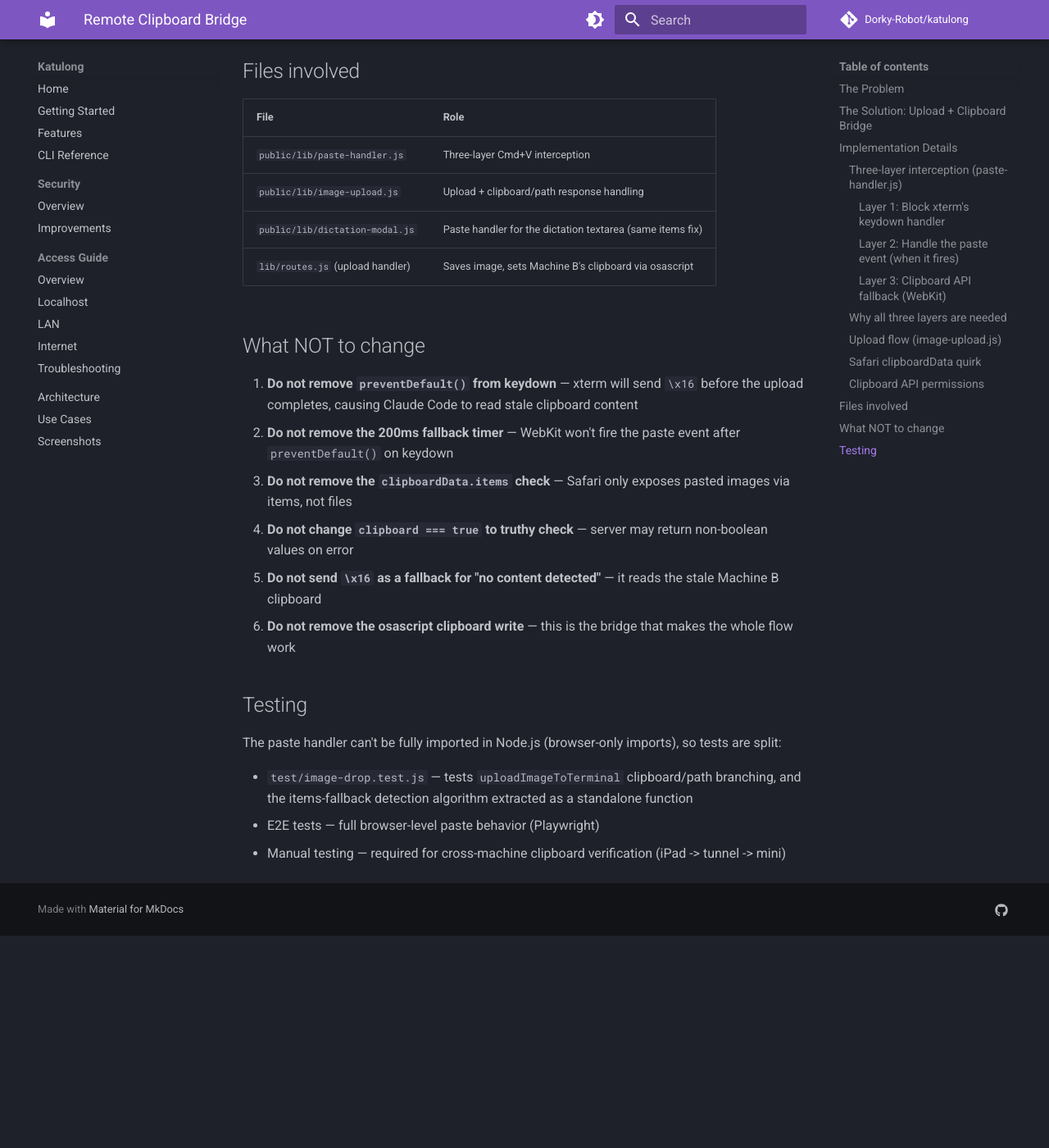
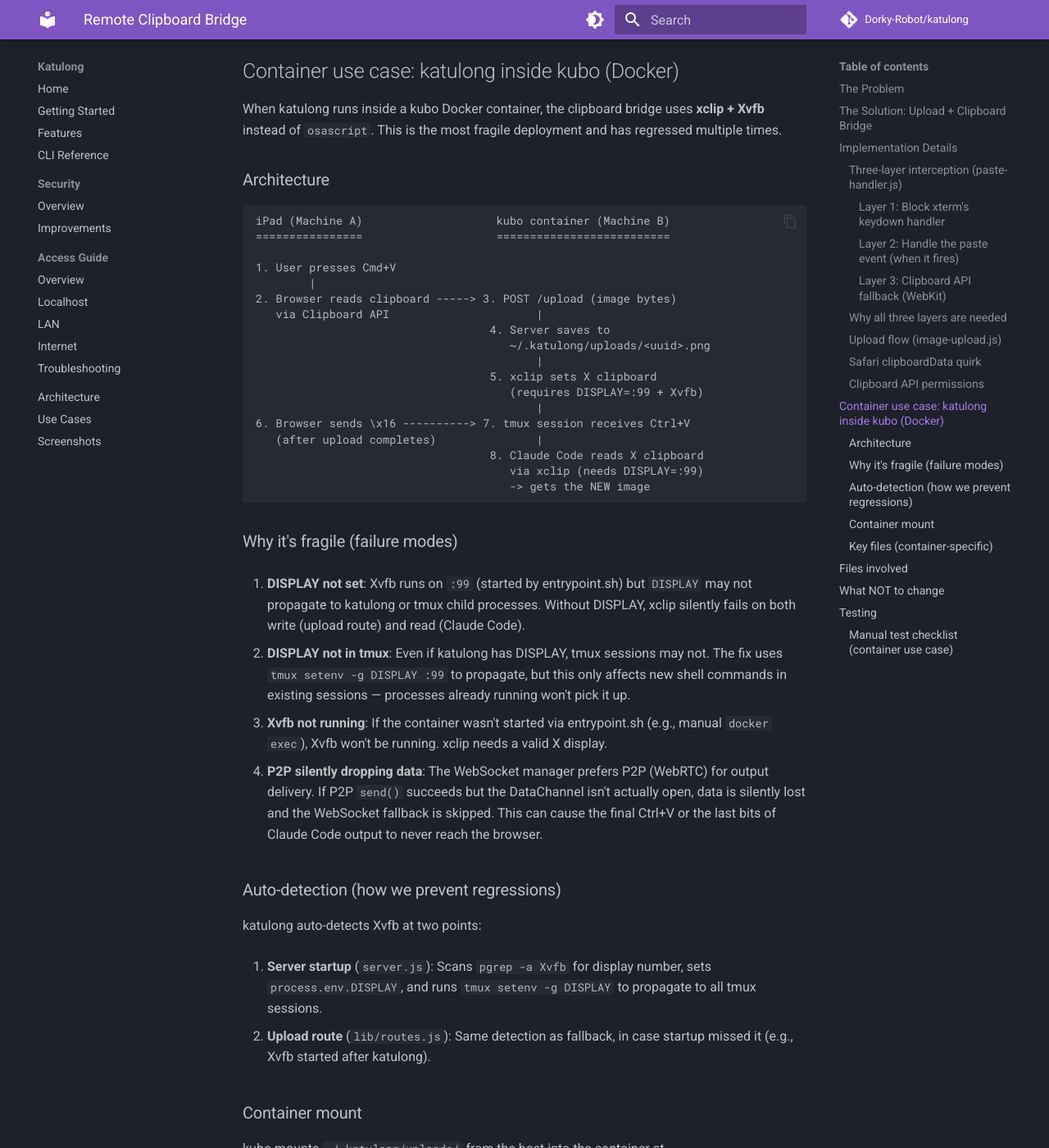
Before and after one commit to Dorky-Robot/katulong, an MkDocs documentation site: the page built from docs/clipboard-bridge.md, in a window 1280 px wide and 1400 px high, scrolled down 2876 px. Shown: the whole window at 82% size. Built offline with MkDocs 1.6.1 and Material for MkDocs 9.7.7, drawn with Linux system fonts in a browser that asks for light colours; comment, search, counter and statistics services are not loaded; before the commit the page ends 4017 px from its top, so only the background shows below that; some of the changed text lies outside the part shown.

Commit message:
docs: clipboard bridge container docs, tests, and learnings log
- Updated docs/clipboard-bridge.md with the full container (kubo) use
  case: Xvfb/DISPLAY propagation, xclip flow, failure modes, and
  manual test checklist
- Added test/clipboard-bridge.test.js with 7 tests covering: Xvfb
  display auto-detection, xclip round-trip (write PNG / read back),
  xclip failure without DISPLAY, P2P send() return value, and tmux
  DISPLAY propagation
- Created docs/LEARNINGS.md capturing 5 lessons from PR #357:
  clipboard regression, P2P data loss, scroll lock, Shift+Enter,
  and text paste bracketing

Co-Authored-By: Claude Opus 4.6 (1M context) <noreply@anthropic.com>

````diff
--- a/docs/clipboard-bridge.md
+++ b/docs/clipboard-bridge.md
@@ -98,6 +98,68 @@ Both paths must be checked, and the `items` path must also apply the `isImageFil
 
 `navigator.clipboard.readText()` has a lower permission bar and may work without a prompt.
 
+## Container use case: katulong inside kubo (Docker)
+
+When katulong runs inside a kubo Docker container, the clipboard bridge uses **xclip + Xvfb** instead of `osascript`. This is the most fragile deployment and has regressed multiple times.
+
+### Architecture
+
+```
+iPad (Machine A)                    kubo container (Machine B)
+================                    ==========================
+
+1. User presses Cmd+V
+        |
+2. Browser reads clipboard -----> 3. POST /upload (image bytes)
+   via Clipboard API                      |
+                                   4. Server saves to
+                                      ~/.katulong/uploads/<uuid>.png
+                                          |
+                                   5. xclip sets X clipboard
+                                      (requires DISPLAY=:99 + Xvfb)
+                                          |
+6. Browser sends \x16 ----------> 7. tmux session receives Ctrl+V
+   (after upload completes)               |
+                                   8. Claude Code reads X clipboard
+                                      via xclip (needs DISPLAY=:99)
+                                      -> gets the NEW image
+```
+
+### Why it's fragile (failure modes)
+
+1. **DISPLAY not set**: Xvfb runs on `:99` (started by entrypoint.sh) but `DISPLAY` may not propagate to katulong or tmux child processes. Without DISPLAY, xclip silently fails on both write (upload route) and read (Claude Code).
+
+2. **DISPLAY not in tmux**: Even if katulong has DISPLAY, tmux sessions may not. The fix uses `tmux setenv -g DISPLAY :99` to propagate, but this only affects new shell commands in existing sessions — processes already running won't pick it up.
+
+3. **Xvfb not running**: If the container wasn't started via entrypoint.sh (e.g., manual `docker exec`), Xvfb won't be running. xclip needs a valid X display.
+
+4. **P2P silently dropping data**: The WebSocket manager prefers P2P (WebRTC) for output delivery. If P2P `send()` succeeds but the DataChannel isn't actually open, data is silently lost and the WebSocket fallback is skipped. This can cause the final Ctrl+V or the last bits of Claude Code output to never reach the browser.
+
+### Auto-detection (how we prevent regressions)
+
+katulong auto-detects Xvfb at two points:
+
+1. **Server startup** (`server.js`): Scans `pgrep -a Xvfb` for display number, sets `process.env.DISPLAY`, and runs `tmux setenv -g DISPLAY` to propagate to all tmux sessions.
+
+2. **Upload route** (`lib/routes.js`): Same detection as fallback, in case startup missed it (e.g., Xvfb started after katulong).
+
+### Container mount
+
+kubo mounts `~/.katulong/uploads/` from the host into the container at `/home/dev/.katulong/uploads/` (read-write). This allows:
+- Host-side katulong to save uploads that container-side Claude Code can read
+- Container-side katulong to save uploads locally
+
+The custom `pbpaste` script in kubo checks both locations.
+
+### Key files (container-specific)
+
+| File | Location | Role |
+|------|----------|------|
+| `pbpaste` | kubo: `/usr/local/bin/pbpaste` | File-based clipboard bridge (finds latest image in uploads dir) |
+| `pbcopy` | kubo: `/usr/local/bin/pbcopy` | Text clipboard storage |
+| `entrypoint.sh` | kubo: container entrypoint | Starts Xvfb, sets DISPLAY=:99 |
+| `container.rs` | kubo: `crates/kubo-core/src/` | Mounts ~/.katulong/uploads/ into container |
+
 ## Files involved
 
 | File | Role |
@@ -105,7 +167,10 @@ Both paths must be checked, and the `items` path must also apply the `isImageFil
 | `public/lib/paste-handler.js` | Three-layer Cmd+V interception |
 | `public/lib/image-upload.js` | Upload + clipboard/path response handling |
 | `public/lib/dictation-modal.js` | Paste handler for the dictation textarea (same items fix) |
-| `lib/routes.js` (upload handler) | Saves image, sets Machine B's clipboard via osascript |
+| `lib/routes.js` (upload handler) | Saves image, sets clipboard via osascript (macOS) or xclip (Linux) |
+| `server.js` | Auto-detects Xvfb display at startup, propagates to tmux |
+| `lib/ws-manager.js` | Routes output via P2P or WebSocket (P2P fallback is critical) |
+| `lib/p2p.js` | P2P DataChannel send — must return success/failure for fallback |
 
 ## What NOT to change
 
@@ -114,12 +179,25 @@ Both paths must be checked, and the `items` path must also apply the `isImageFil
 3. **Do not remove the `clipboardData.items` check** — Safari only exposes pasted images via items, not files
 4. **Do not change `clipboard === true` to truthy check** — server may return non-boolean values on error
 5. **Do not send `\x16` as a fallback for "no content detected"** — it reads the stale Machine B clipboard
-6. **Do not remove the osascript clipboard write** — this is the bridge that makes the whole flow work
+6. **Do not remove the osascript/xclip clipboard write** — this is the bridge that makes the whole flow work
+7. **Do not make P2P send() swallow errors** — the caller must know if data was actually delivered so it can fall back to WebSocket
+8. **Do not remove the Xvfb auto-detection** — DISPLAY propagation is the #1 cause of clipboard regressions in containers
 
 ## Testing
 
 The paste handler can't be fully imported in Node.js (browser-only imports), so tests are split:
 
 - `test/image-drop.test.js` — tests `uploadImageToTerminal` clipboard/path branching, and the items-fallback detection algorithm extracted as a standalone function
+- `test/clipboard-bridge.test.js` — tests Xvfb display auto-detection, xclip clipboard set/read, and P2P send fallback
 - E2E tests — full browser-level paste behavior (Playwright)
-- Manual testing — required for cross-machine clipboard verification (iPad -> tunnel -> mini)
+- Manual testing — required for cross-machine clipboard verification (iPad -> tunnel -> container)
+
+### Manual test checklist (container use case)
+
+1. Start katulong inside a kubo container
+2. Verify `v<version>` shows in settings
+3. Open Claude Code in a tmux session
+4. Paste an image from iPad clipboard
+5. Verify Claude Code receives and displays the image
+6. Check katulong server logs for "Auto-detected Xvfb display" message
+7. Verify `tmux showenv -g DISPLAY` returns `:99`
````
Also changed, not shown: docs/LEARNINGS.md (added, +79 -0 lines), 1 other file.
